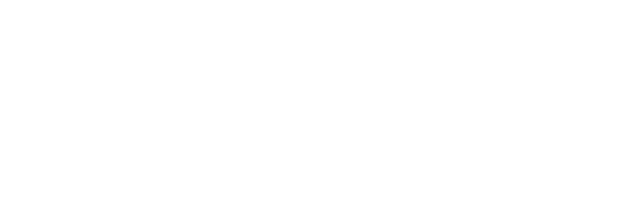
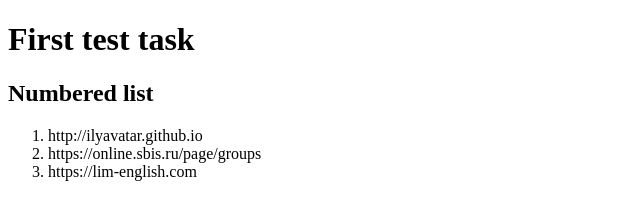
Before and after one commit to ilyavatar/task-html, a website: page src/index.html in a window 1280 px wide. Shown: the whole page, without its empty margins (0-640 px from the left). Drawn offline with Linux system fonts and the light colour scheme.

Commit message:
Задание по HTML

```diff
--- a/src/index.html
+++ b/src/index.html
@@ -2,6 +2,13 @@
 <html lang="en">
     <head>
         <title>HTML</title>
+        <h1>First test task</h1>
+        <h2>Numbered list</h2>
+        <ol>
+            <li>http://ilyavatar.github.io</li>
+            <li>https://online.sbis.ru/page/groups</li>
+            <li>https://lim-english.com</li>
+        </ol>
     </head>
     <body></body>
 </html>
```
Also changed, not shown: 1 other file.
